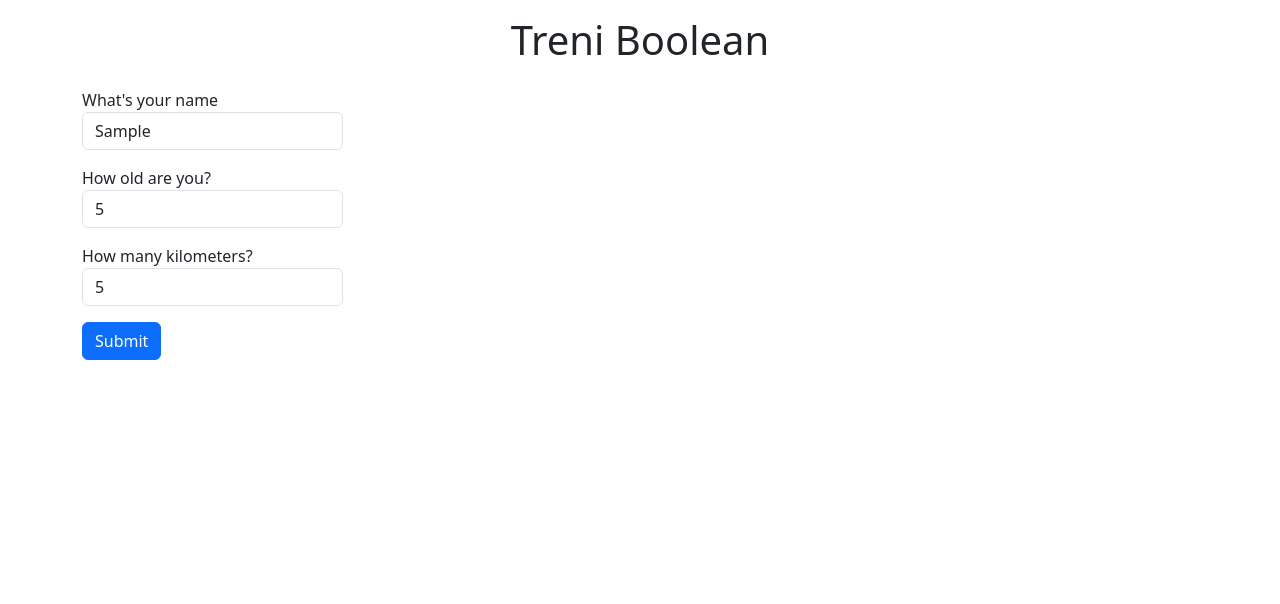
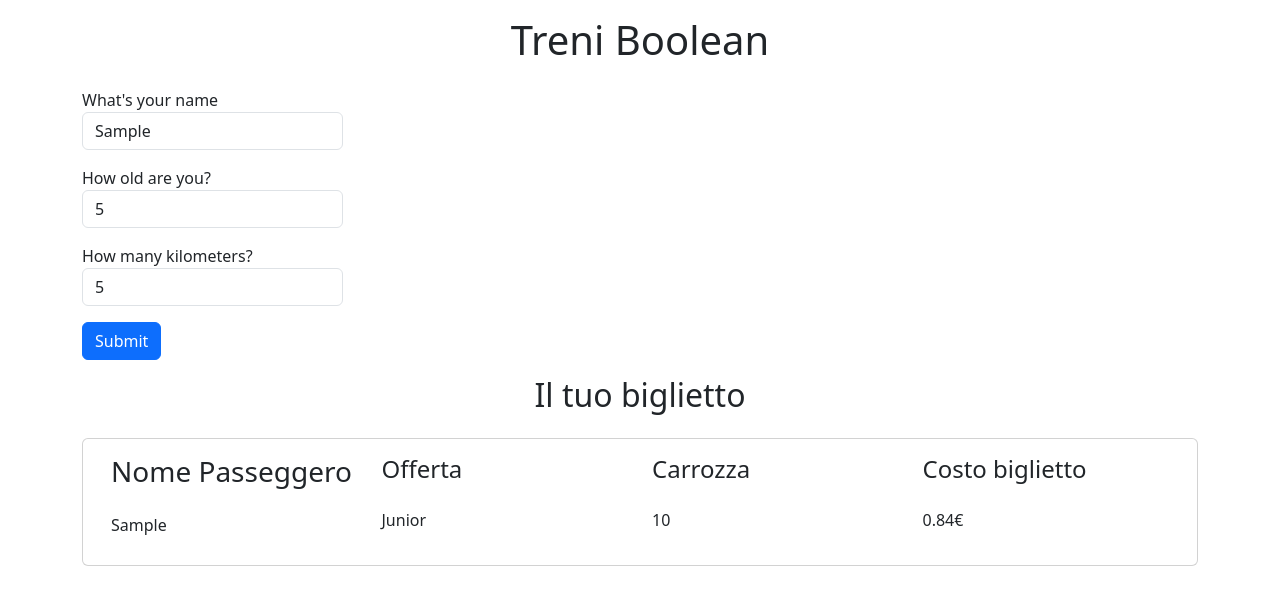
Before and after one commit to MatteoZattini/js-biglietto-treno-form, a plain HTML site: page Index.html in a window 1280 px wide. Both pictures are taken after typing "Sample", "5", "5" into the empty fields and a click on the button "Submit". Drawn offline with nearby package versions, Linux system fonts and the light colour scheme.

Commit message:
added full exercise

```diff
--- a/Index.html
+++ b/Index.html
@@ -31,7 +31,43 @@
 
                 <input class="btn btn-primary mt-3" type="button" value="Submit">
 
-                <h1 id="Costo"></h1>
+                <!-- <h1 id="Costo"></h1> -->
+            </div>
+        </div>
+    </div>
+
+    <div class="container">
+        <div class="row">
+            <div class="col-12 d-flex justify-content-center my-3 ">
+                <h2>Il tuo biglietto</h2>
+            </div>
+        </div>
+    </div>
+    <div class="container">
+        <div class="row">
+            <div class="col-12">
+                <div class="card p-3" style="height: 8rem;">
+                    <div class="container">
+                        <div class="row">
+                            <div class="col-3">
+                                <h3 class="mb-4">Nome Passeggero</h3>
+                                <span id="User"></span>
+                            </div>
+                            <div class="col-3">
+                                <h4 class="mb-4">Offerta</h4>
+                                <span id="TicketType"></span>
+                            </div>
+                            <div class="col-3">
+                                <h4 class="mb-4">Carrozza</h4>
+                                <span id="SlotN"></span>
+                            </div>
+                            <div class="col-3">
+                                <h4 class="mb-4">Costo biglietto</h4>
+                                <span id="Costo"></span>
+                            </div>
+                        </div>
+                    </div>
+                </div>
             </div>
         </div>
     </div>
--- a/main.js
+++ b/main.js
@@ -5,6 +5,9 @@ const userKm = document.querySelector('#UserKm')
 const myButton = document.querySelector('.btn')
 
 myButton.addEventListener('click', function() {
+    console.log(userName.value);
+    let Nome = (userName.value)
+    document.getElementById('User').innerHTML = Nome
     console.log(userAge.value);
     console.log(parseInt(userAge.value));
     console.log(userKm.value);
@@ -12,11 +15,27 @@ myButton.addEventListener('click', function() {
     const Prezzo = (userKm.value * tariffa)
     const ScontoJunior = (Prezzo * 20 / 100)
     const ScontoSenior = (Prezzo * 40 / 100)
+    let randomN = Math.floor(Math.random() * 10) + 1;
+    document.getElementById('SlotN').innerHTML = randomN
     if(userAge.value < 18) {
         console.log(Prezzo - ScontoJunior)
+        let prezzosconto = (Prezzo - ScontoJunior)
+        let n = prezzosconto.toFixed(2)
+        console.log(n)
+        document.getElementById('Costo').innerHTML = n + "€"
+        document.getElementById('TicketType').innerHTML = "Junior"
     }  else if (userAge.value > 65) {
         console.log(Prezzo - ScontoSenior)
+        let prezzosconto = (Prezzo - ScontoSenior)
+        let n = prezzosconto.toFixed(2)
+        console.log(n)
+        document.getElementById('Costo').innerHTML = n + "€"
+        document.getElementById('TicketType').innerHTML = "Senior"
     } else if (userAge.value >= 18 && userAge.value < 65) {
         console.log(Prezzo)
+        let n = Prezzo.toFixed(2)
+        console.log(n)
+        document.getElementById('Costo').innerHTML = n + "€"
+        document.getElementById('TicketType').innerHTML = "Standard"
     }
 })
```
